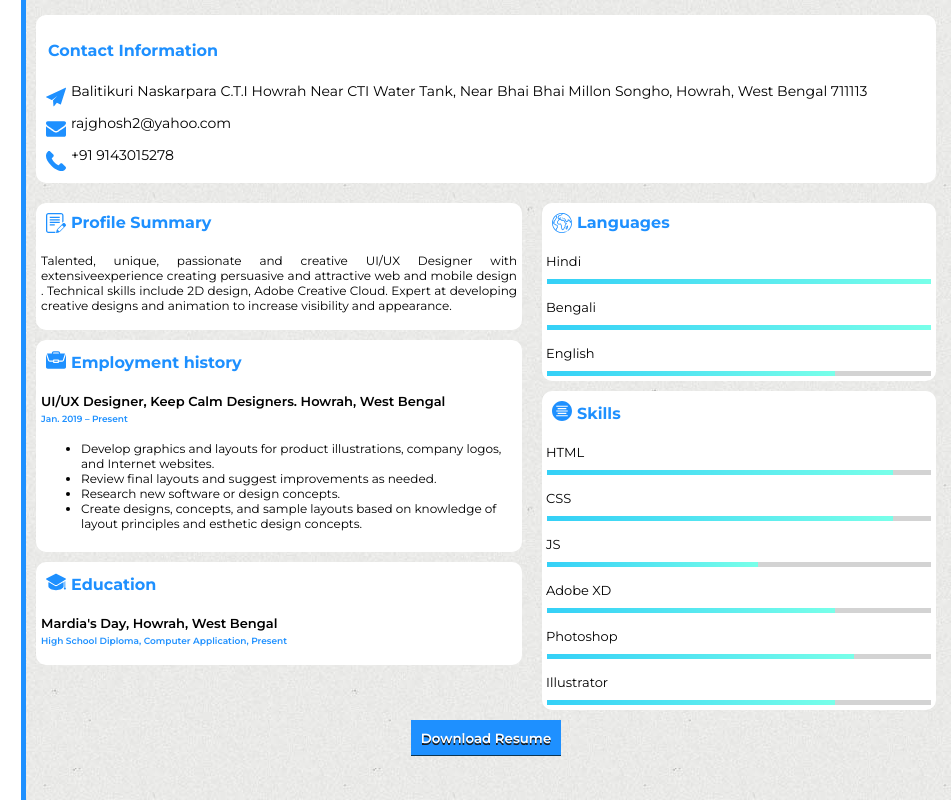
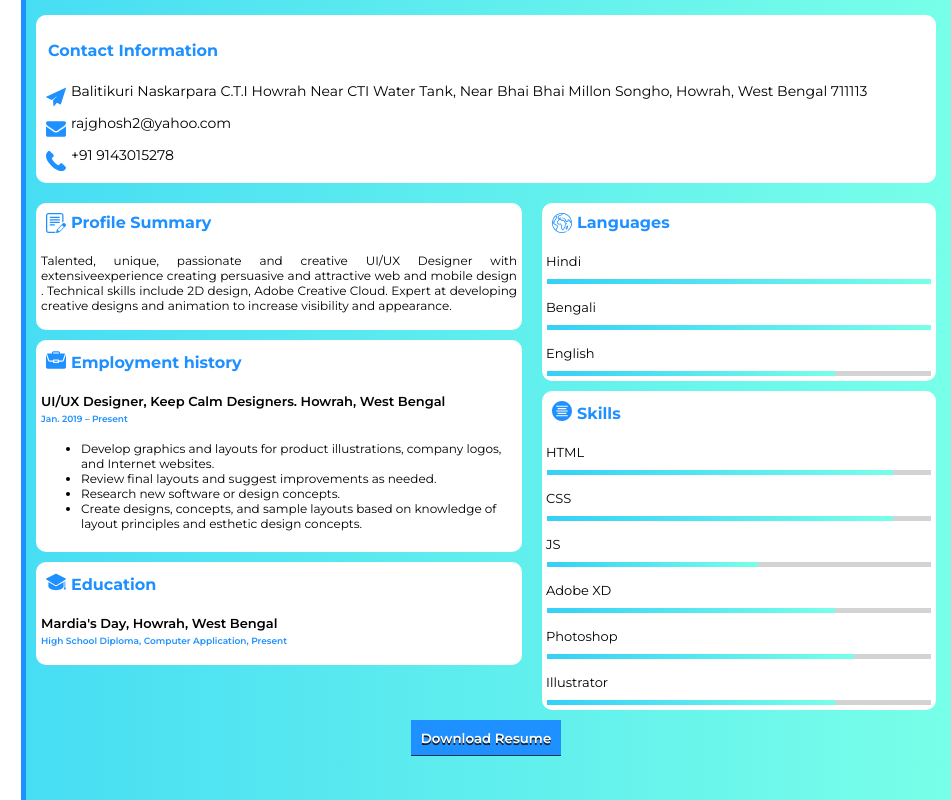
Before and after one commit to raj-ghosh/raj-ghosh.github.io, a plain HTML site: page index.html in a window 1280 px wide. Shown: the full height of the page, 329-1280 px from the left. Drawn offline with Linux system fonts and the light colour scheme.

Commit message:
Update style.css

```diff
--- a/style.css
+++ b/style.css
@@ -4,7 +4,14 @@ body {
     margin: 0;
     padding: 0;
     font-family: 'Montserrat', sans-serif;
-    background-image: url("texture.jpg");
+    background: rgba(52,208,247,1);
+background: -moz-linear-gradient(left, rgba(52,208,247,1) 0%, rgba(120,255,233,1) 100%);
+background: -webkit-gradient(left top, right top, color-stop(0%, rgba(52,208,247,1)), color-stop(100%, rgba(120,255,233,1)));
+background: -webkit-linear-gradient(left, rgba(52,208,247,1) 0%, rgba(120,255,233,1) 100%);
+background: -o-linear-gradient(left, rgba(52,208,247,1) 0%, rgba(120,255,233,1) 100%);
+background: -ms-linear-gradient(left, rgba(52,208,247,1) 0%, rgba(120,255,233,1) 100%);
+background: linear-gradient(to right, rgba(52,208,247,1) 0%, rgba(120,255,233,1) 100%);
+filter: progid:DXImageTransform.Microsoft.gradient( startColorstr='#34d0f7', endColorstr='#78ffe9', GradientType=1 );
     background-attachment: fixed;
     user-select: none;
 }
```
